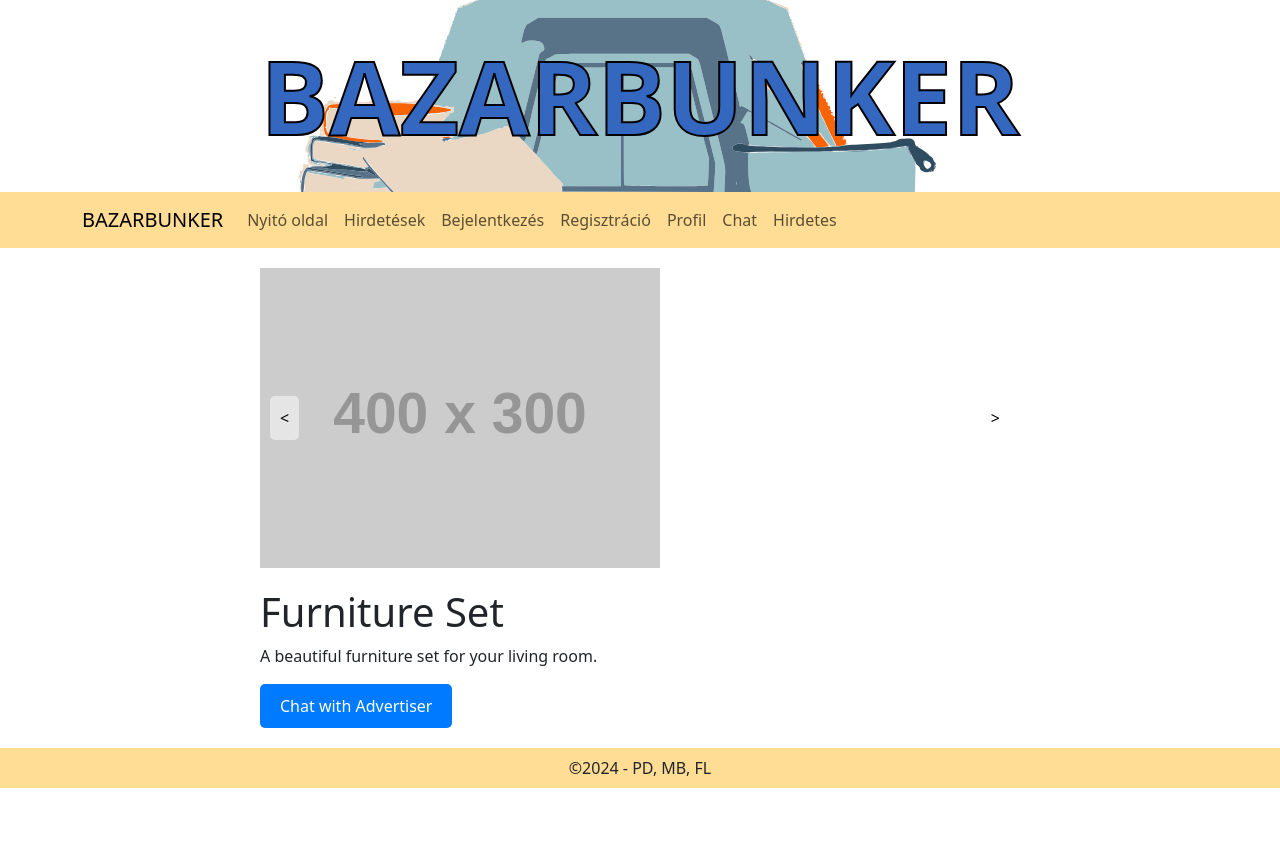
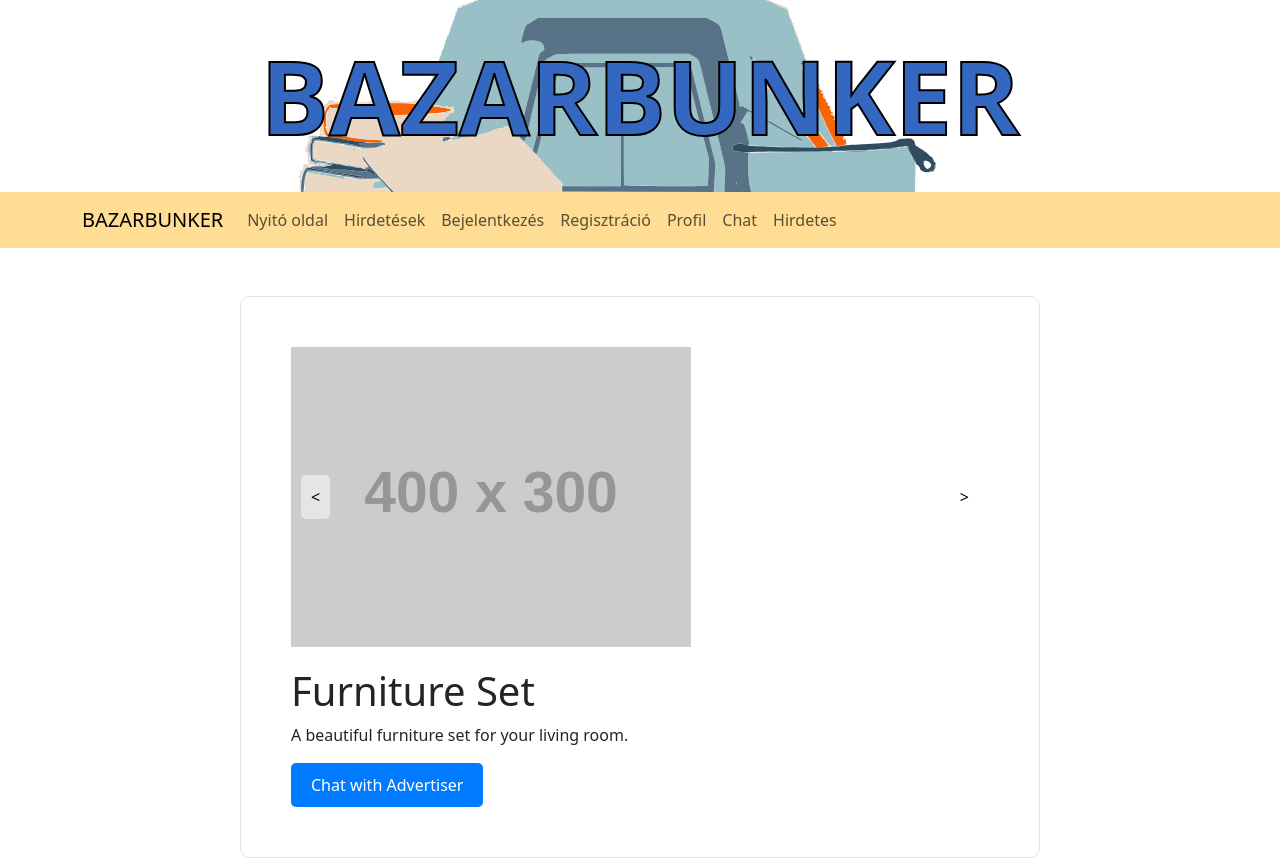
Before and after one commit to farkaslevente/14AA-D-BazarBunker, a Vue app in the folder Frontend/: page /hirdetes in a window 1280 px wide. Shown: the top 859 px of the page. Before the commit the page ends 804 px from the top, so only its background shows below. Built offline with nearby package versions, Linux system fonts and the light colour scheme.

Commit message:
Design changes

```diff
--- a/Frontend/src/views/ad/AdDetailsView.vue
+++ b/Frontend/src/views/ad/AdDetailsView.vue
@@ -1,5 +1,5 @@
 <template>
-  <div class="container">
+  <div class="container border mt-5 mb-5">
     <div class="ad-details">
       <div class="ad-image-slider">
         <button class="slider-arrow left" @click="prevImage">&lt;</button>
@@ -107,4 +107,12 @@ export default {
 .ad-info button:hover {
   background-color: #0056b3;
 }
+
+.border {
+  max-width: 800px;
+  margin: 0 auto;
+  padding: 30px;
+  border: 2px solid #ccc;
+  border-radius: 10px;
+}
 </style>
```
